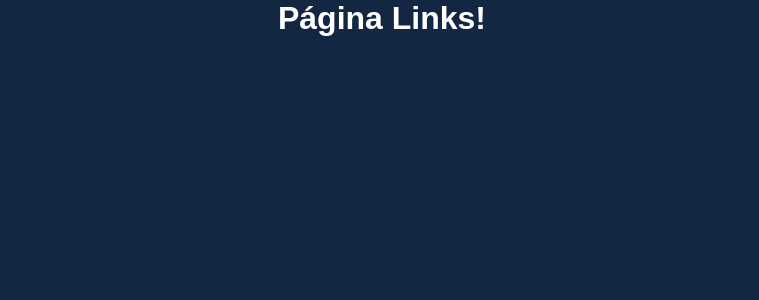
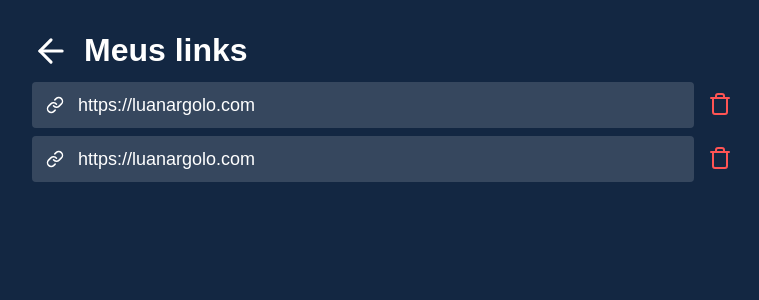
Before and after one commit to luanargolodev/encurtador-de-links, a React (Create React App) app: page /links in a window 1280 px wide. Shown: the top 300 px of the page, without its empty margins (258-1017 px from the left). Built offline with nearby package versions, Linux system fonts and the light colour scheme.

Commit message:
Estilizar página Links

```diff
--- a/src/pages/Home/home.css
+++ b/src/pages/Home/home.css
@@ -44,7 +44,7 @@
 .area-input div {
   width: 100%;
   height: 46px;
-  background-color: rgba(255, 255, 255, 0.15);
+  background-color: rgb(255, 255, 255, 0.15);
   display: flex;
   align-items: center;
   justify-content: center;
@@ -66,7 +66,7 @@
 }
 
 .area-input input::placeholder {
-  color: rgba(255, 255, 255, 0.8);
+  color: rgb(255, 255, 255, 0.8);
 }
 
 .area-input button {
--- a/src/pages/Links/index.js
+++ b/src/pages/Links/index.js
@@ -1,7 +1,37 @@
+import "./links.css";
+import { FiArrowLeft, FiLink, FiTrash } from "react-icons/fi";
+import { Link } from "react-router-dom";
+
 export default function Links() {
   return (
-    <div>
-      <h1>Página Links!</h1>
+    <div className="links-container">
+      <div className="links-header">
+        <Link to="/">
+          <FiArrowLeft size={38} color="#ffffff" />
+        </Link>
+
+        <h1>Meus links</h1>
+      </div>
+
+      <div className="links-item">
+        <button className="link">
+          <FiLink size={18} color="#ffffff" />
+          https://luanargolo.com
+        </button>
+        <button className="link-delete">
+          <FiTrash size={24} color="#ff5454" />
+        </button>
+      </div>
+
+      <div className="links-item">
+        <button className="link">
+          <FiLink size={18} color="#ffffff" />
+          https://luanargolo.com
+        </button>
+        <button className="link-delete">
+          <FiTrash size={24} color="#ff5454" />
+        </button>
+      </div>
     </div>
   );
 }
--- /dev/null
+++ b/src/pages/Links/links.css
@@ -0,0 +1,68 @@
+.links-container {
+  max-width: 1120px;
+  margin: 32px auto 0 auto;
+}
+
+.links-header {
+  display: flex;
+  flex-direction: row;
+}
+
+.links-header svg {
+  margin-right: 14px;
+}
+
+.links-item {
+  width: 700px;
+  display: flex;
+  align-items: center;
+  flex-direction: row;
+  margin-top: 8px;
+}
+
+.links-item:last-child {
+  margin-bottom: 18px;
+}
+
+.link {
+  border: 0;
+  width: 100%;
+  min-width: 80%;
+  border-radius: 4px;
+  height: 46px;
+  background-color: rgb(255, 255, 255, 0.15);
+  margin-right: 14px;
+  display: flex;
+  align-items: center;
+  padding: 0 14px;
+  font-size: 18px;
+  color: #ffffff;
+  white-space: nowrap;
+  overflow: hidden;
+  text-overflow: ellipsis;
+}
+
+.link svg {
+  margin-right: 14px;
+}
+
+.link-delete {
+  border: 0;
+  background: transparent;
+}
+
+@media (max-width: 715px) {
+  .links-container {
+    width: 90%;
+  }
+  .logo h1 {
+    font-size: 40px;
+  }
+  .links-item,
+  .link {
+    width: 100%;
+  }
+  .link svg {
+    display: none;
+  }
+}
```
